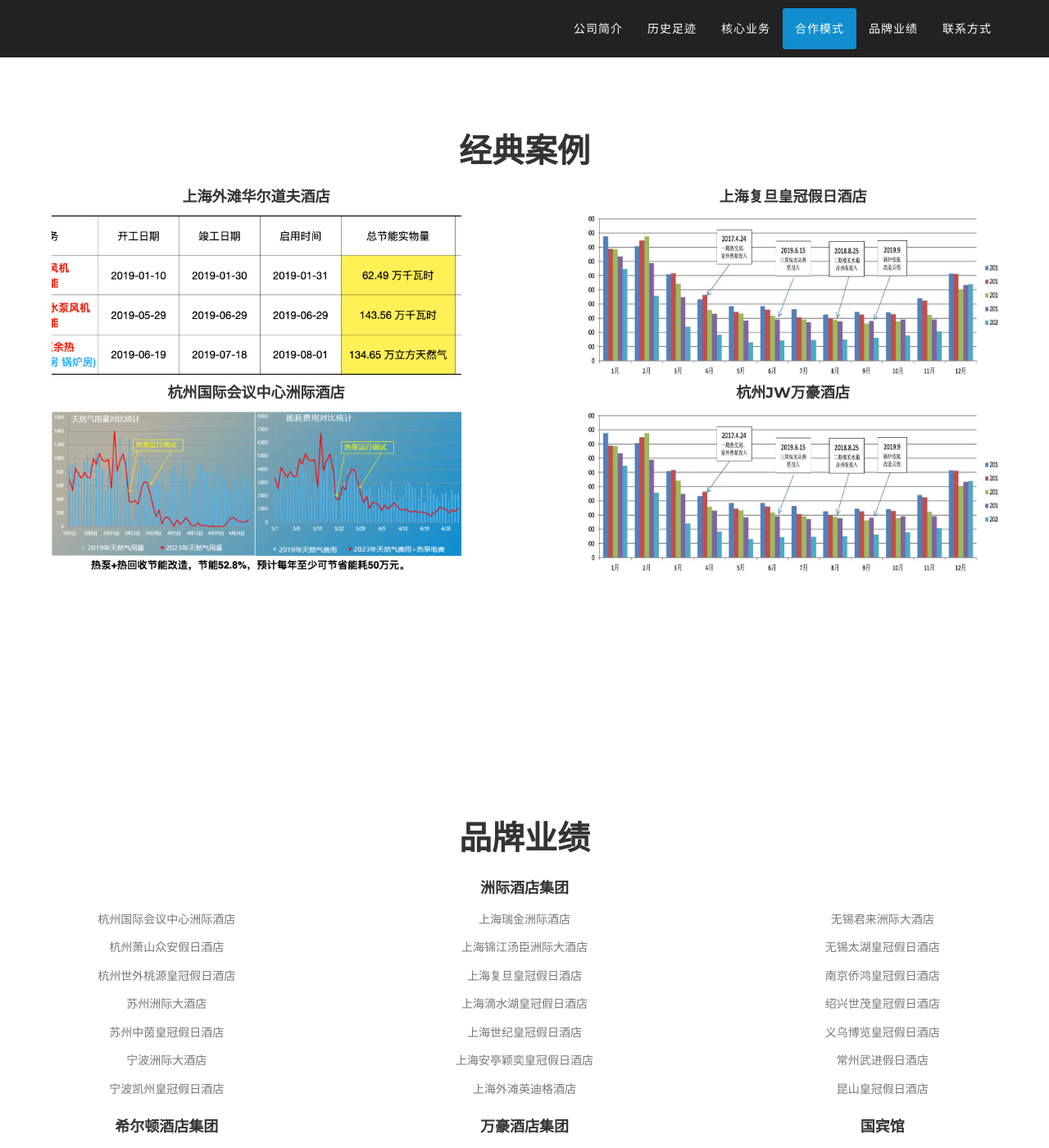
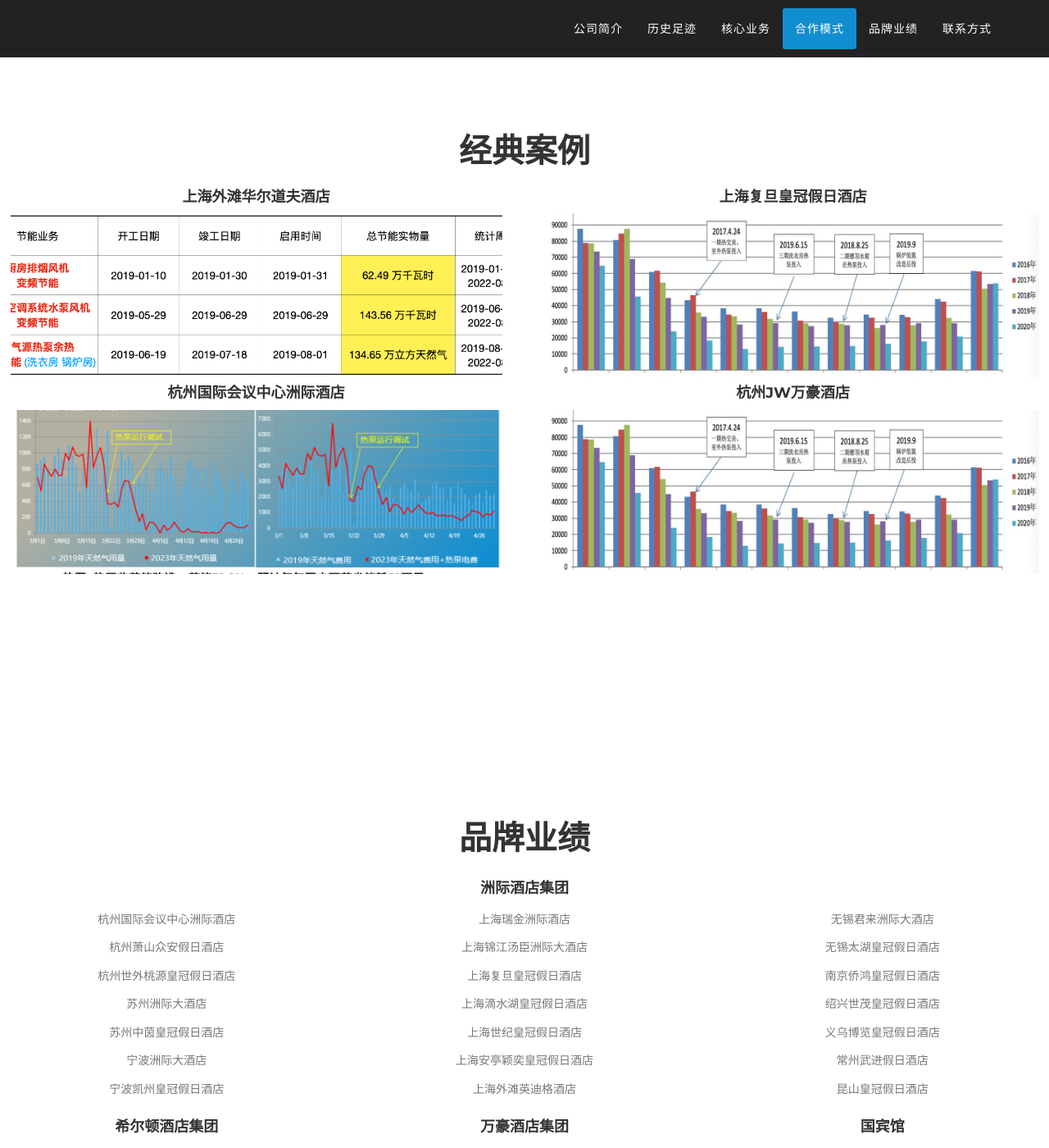
Before and after one commit to wxelec/wxelec.github.io, a Jekyll site: the page built from index.html, in a window 1280 px wide and 1400 px high, scrolled down 5094 px. Shown: the whole window at 82% size. Built offline with Jekyll 4.4.1, drawn with Linux system fonts in a browser that asks for light colours; some web fonts are replaced.

Commit message:
Update examples.html

```diff
--- a/_includes/examples.html
+++ b/_includes/examples.html
@@ -1,6 +1,6 @@
 <style>
 .custom-image {
-    width: 500px;  /* 设置图片的宽度，例如200像素 */
+    width: 600px;  /* 设置图片的宽度，例如200像素 */
     height: 200px; /* 设置图片的高度，例如200像素 */
     object-fit: cover; /* 保持图片的比例，但填充整个容器 */
     display: block; /* 将图片设置为块级元素 */
```
